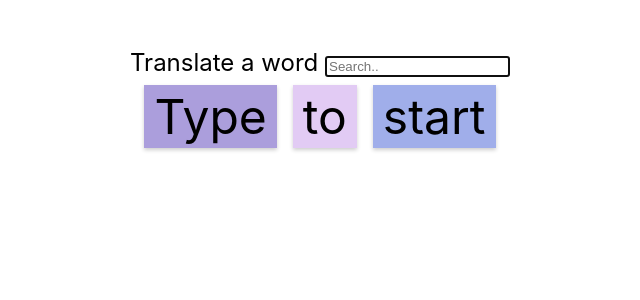
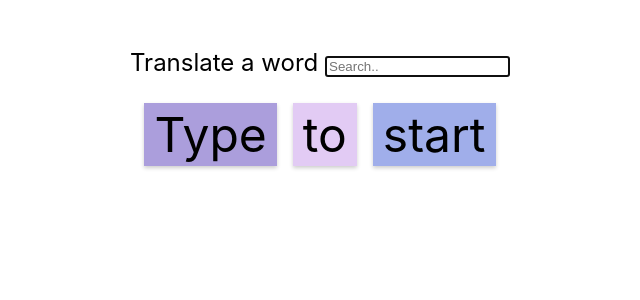
Before and after one commit to silva-nick/block-dict, a React (Create React App) app in the folder block-client/: page / in a window 1280 px wide. Shown: the top 300 px of the page, without its empty margins (320-960 px from the left). Built offline with nearby package versions, Linux system fonts and the light colour scheme.

Commit message:
change css

```diff
--- a/block-client/src/App.css
+++ b/block-client/src/App.css
@@ -19,7 +19,7 @@ html {
   align-items: center;
   justify-content: center;
   height: 40%;
-  top: 10%;
+  margin-top: 18px;
 }
 
 .output-blocks {
@@ -29,6 +29,7 @@ html {
   align-items: center;
   justify-content: center;
   height: 60%;
+  margin-top: 18px;
 }
 
 .block {
```
Also changed, not shown: package.json (deleted, +0 -36 lines), 1 other file (tests, documents, lock files or other folders).
